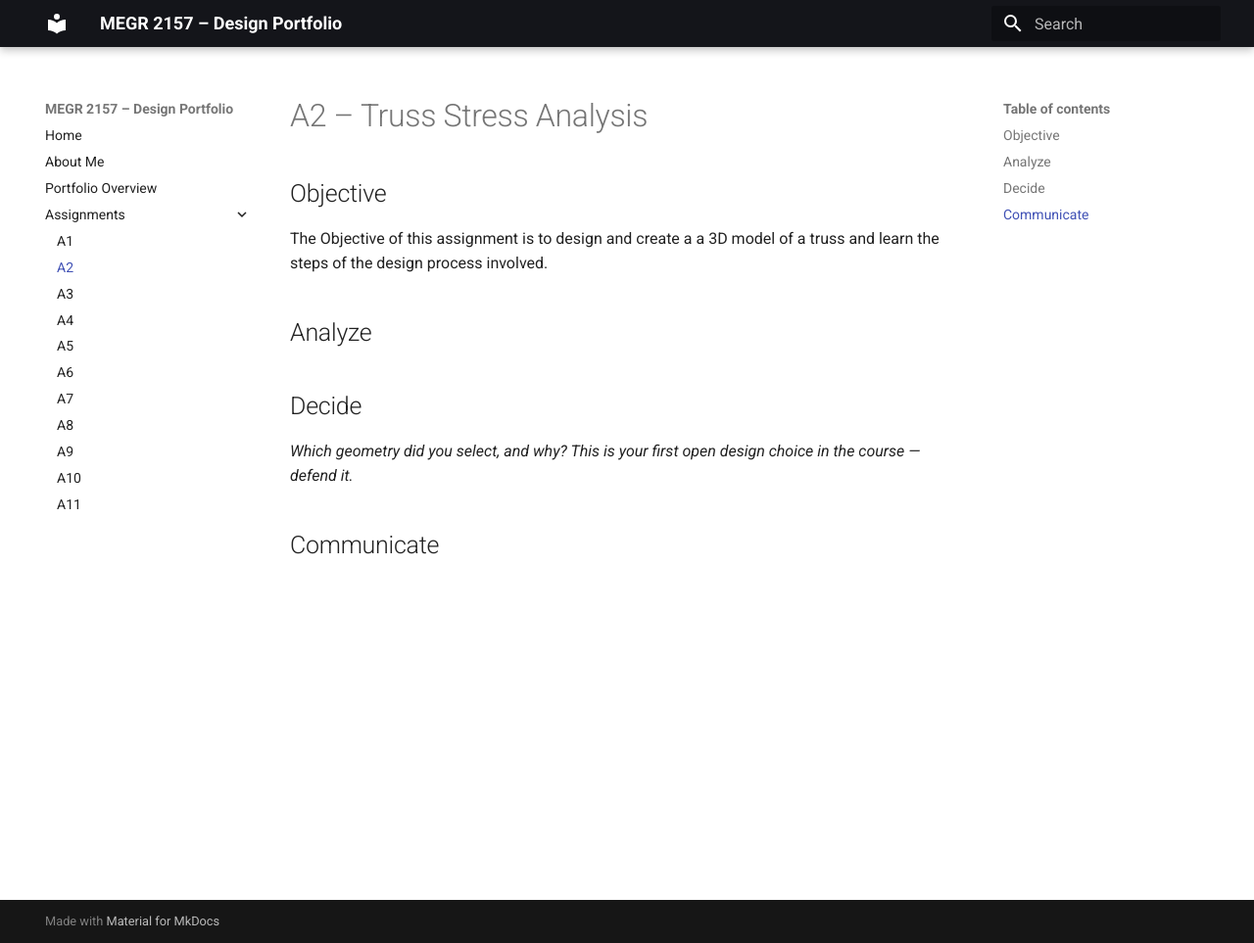
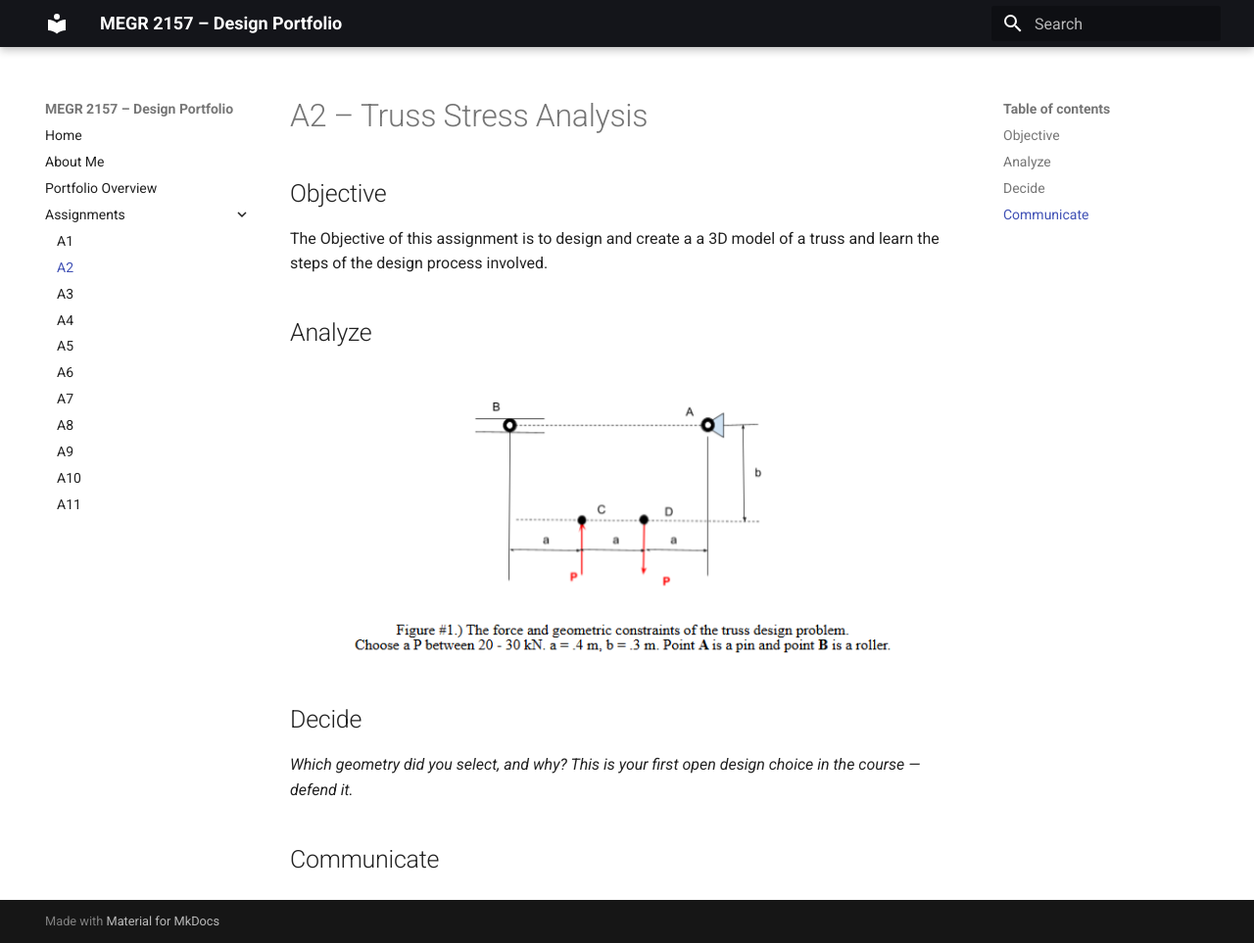
Before and after one commit to whodges5-art/wyatt-hodges-design-projects-portfolio, an MkDocs documentation site: the page built from docs/assignments/A02/index.md, in a window 1280 px wide and 963 px high. Shown: the whole window at 98% size. Built offline with MkDocs 1.6.1 and Material for MkDocs 9.7.7, drawn with Linux system fonts in a browser that asks for light colours.

Commit message:
Added problem

```diff
--- a/docs/assignments/A02/index.md
+++ b/docs/assignments/A02/index.md
@@ -4,7 +4,7 @@
 The Objective of this assignment is to design and create a a 3D model of a truss and learn the steps of the design process involved.
 
 ## Analyze
-
+![Problem](TrussProblem.png)
 
 ## Decide
 _Which geometry did you select, and why? This is your first open design choice in the course — defend it._
```
